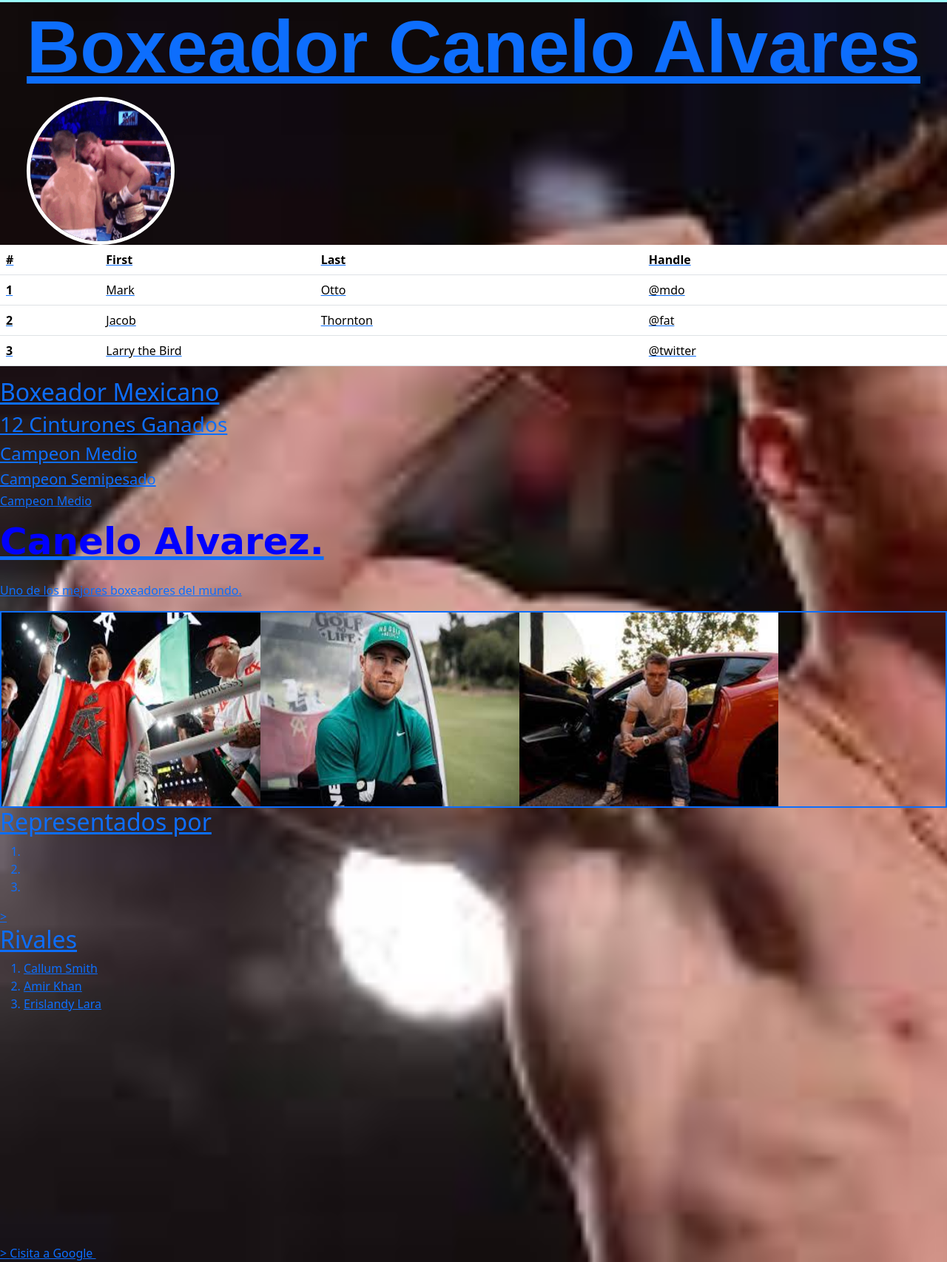
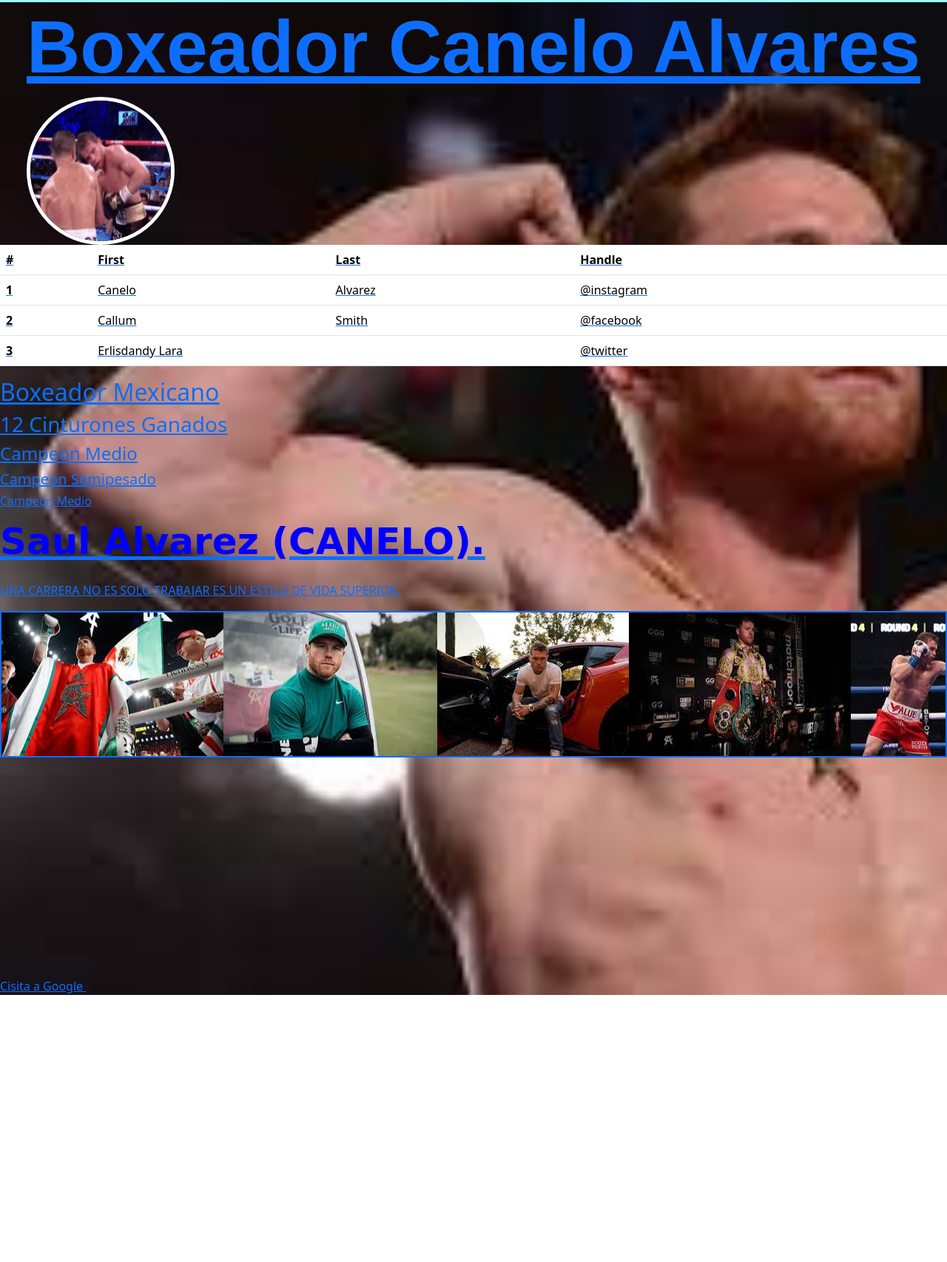
Before and after one commit to Masterchief2074/PaginaWebLakeForest, a plain HTML site: page index.html in a window 1280 px wide. Shown: the part 53-1759 px from the top of the page at 74% size. After the commit the page ends 1398 px from the top, so only its background shows below. Drawn offline with nearby package versions, Linux system fonts and the light colour scheme.

Commit message:
Avance 12/5/23

```diff
--- a/index.html
+++ b/index.html
@@ -20,7 +20,7 @@
       <div class="collapse navbar-collapse" id="navbarSupportedContent">
         <ul class="navbar-nav me-auto mb-2 mb-lg-0">
           <li class="nav-item">
-            <a class="nav-link active" aria-current="page" href="#">Home</a>
+            <a class="nav-link active" aria-current="page" href="https://www.instagram.com/canelo/">Home</a>
           </li>
           <li class="nav-item">
             <a class="nav-link" href="#">Link</a>
@@ -55,7 +55,7 @@
   <img src="img/canelo.gif" width="200px" height="200px">
 </div>
 
-<table class="table">
+<table class="table bg-white">
   <thead>
     <tr>
       <th scope="col">#</th>
@@ -67,19 +67,19 @@
   <tbody>
     <tr>
       <th scope="row">1</th>
-      <td>Mark</td>
-      <td>Otto</td>
-      <td>@mdo</td>
+      <td>Canelo</td>
+      <td>Alvarez</td>
+      <td>@instagram</td>
     </tr>
     <tr>
       <th scope="row">2</th>
-      <td>Jacob</td>
-      <td>Thornton</td>
-      <td>@fat</td>
+      <td>Callum</td>
+      <td>Smith</td>
+      <td>@facebook</td>
     </tr>
     <tr>
       <th scope="row">3</th>
-      <td colspan="2">Larry the Bird</td>
+      <td colspan="2">Erlisdandy Lara </td>
       <td>@twitter</td>
     </tr>
   </tbody>
@@ -94,32 +94,22 @@
 
 
   <p class="primer-parrafo" >
-    Canelo Alvarez.
+    Saul Alvarez (CANELO).
   </p>
 
   <p class="segundo0parrafo">
-    Uno de los mejores boxeadores del mundo.
+    UNA CARRERA NO ES SOLO TRABAJAR ES UN ESTILO DE VIDA SUPERIOR.
   </p>
 
   <div class="galeria">
       <img src="img/Mex canelo.jpg"alt="Canelo representa su bandera">
       <img src="img/Sport Canelo.jpg"alt"Canelo patrocinando ropa nike">
       <img src="img/guadalajara.jpg"alt"Canelo en su ciudad">
-</div>
+      <img src="img/Trofeos Cabnelo.jpg"alt"Cinturones del Canelo">
+      <img src="img/Canelo vs Smith.jpg"alt"Canelo vs Smith">
+    </div>
 
-<h2> Representados por </h2>
-<ol>
-   <li>       </li>
-   <li>       </li>
-   <li>       </li>
-</ol>>
 
-<h2> Rivales </h2>
-<ol>
-   <li> Callum Smith </li>
-   <li> Amir Khan </li>
-   <li> Erislandy Lara </li>
-</ol>>
 
 <a= href=""https:>
  Cisita a Google
```
Also changed, not shown: img/Canelo vs Smith.jpg (added), img/Trofeos Cabnelo.jpg (added).
